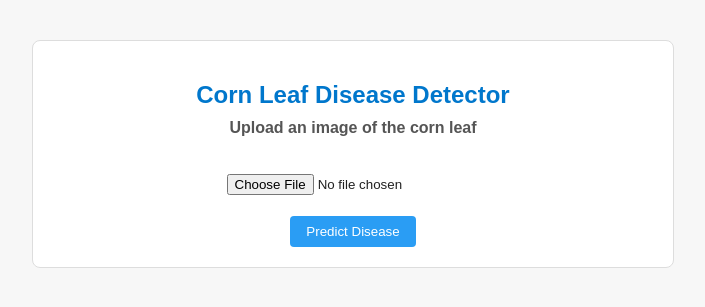
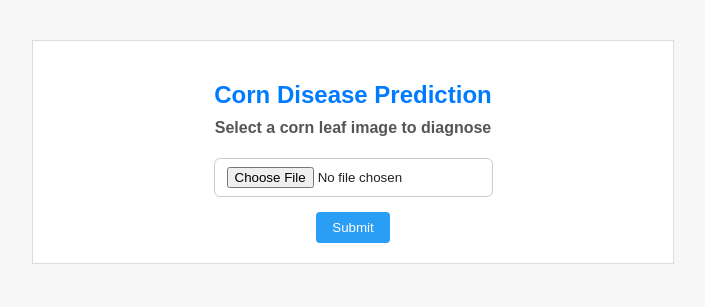
Before and after one commit to pradeep583/Disease_prediction, a Flask app: page / in a window 1280 px wide. Shown: the top 307 px of the page, without its empty margins (287-992 px from the left). Run offline with Flask 3, Linux system fonts and the light colour scheme.

Commit message:
Update client.html

```diff
--- a/templates/client.html
+++ b/templates/client.html
@@ -1,9 +1,8 @@
 <!DOCTYPE html>
 <html lang="en">
-
 <head>
   <meta charset="UTF-8">
-  <title>Corn Leaf Disease Detector</title>
+  <title>Corn Disease Prediction</title>
   <style>
     body {
       background-color: #f7f7f7;
@@ -19,13 +18,12 @@
       padding: 20px;
       background-color: #fff;
       border: 1px solid #ddd;
-      border-radius: 8px;
     }
 
     h2 {
       text-align: center;
       margin-bottom: 10px;
-      color: #0077cc;
+      color: #007bff;
     }
 
     h4 {
@@ -39,9 +37,17 @@
       margin-top: 20px;
     }
 
+    .file-box {
+      display: inline-block;
+      padding: 8px 12px;
+      border: 1px solid #ccc;
+      border-radius: 6px;
+      background-color: #fff;
+    }
+
     input[type="file"] {
-      padding: 6px;
-      margin-top: 10px;
+      border: none;
+      outline: none;
     }
 
     input[type="submit"] {
@@ -57,8 +63,8 @@
     .diagnosis-section {
       margin-top: 30px;
       padding: 15px;
-      background-color: #eef6ff;
-      border: 1px solid #ccd;
+      background-color: #f9fbff;
+      border-left: 5px solid #007bff;
       border-radius: 6px;
     }
 
@@ -72,45 +78,44 @@
       margin: 10px auto;
       max-width: 300px;
       height: auto;
-      border-radius: 6px;
     }
 
-    .error-box {
-      margin-top: 20px;
-      padding: 12px;
-      border-radius: 8px;
-      background: #ffeaea;
-      color: #b30000;
+    .footer {
       text-align: center;
-      font-weight: bold;
+      margin-top: 40px;
+      font-size: 13px;
+      color: #999;
     }
   </style>
 </head>
 
 <body>
   <div class="container">
-    <h2>Corn Leaf Disease Detector</h2>
-    <h4>Upload an image of the corn leaf</h4>
+    <h2>Corn Disease Prediction</h2>
+
+    <h4>Select a corn leaf image to diagnose</h4>
 
     <form method="post" action="/" enctype="multipart/form-data">
-      <input type="file" name="file" accept=".jpg,.jpeg,.png" required><br>
-      <input type="submit" value="Predict Disease">
+      <div class="file-box">
+        <input type="file" name="file" required>
+      </div>
+      <br>
+      <input type="submit" value="Submit">
     </form>
 
     {% if error_message %}
-    <div class="error-box">
+    <div style="margin-top:20px; padding:12px; border-radius:8px; background:#ffeaea; color:#b30000; text-align:center;">
       {{ error_message }}
     </div>
     {% endif %}
 
     {% if prediction and image %}
     <div class="diagnosis-section">
-      <h3>Prediction & Treatment Advice</h3>
+      <h3>Diagnosis & Recommendation</h3>
       <p>{{ prediction }}</p>
       <img src="{{ image }}" alt="Uploaded Image" class="diagnosis-image">
     </div>
     {% endif %}
   </div>
 </body>
-
 </html>
```
